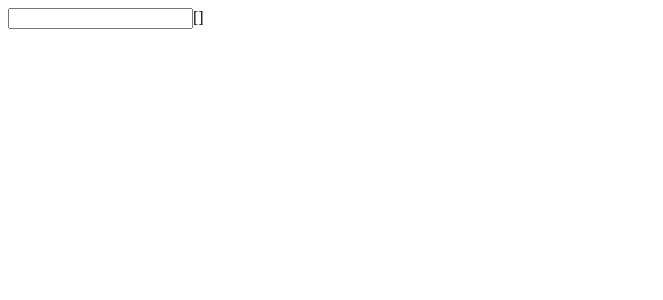
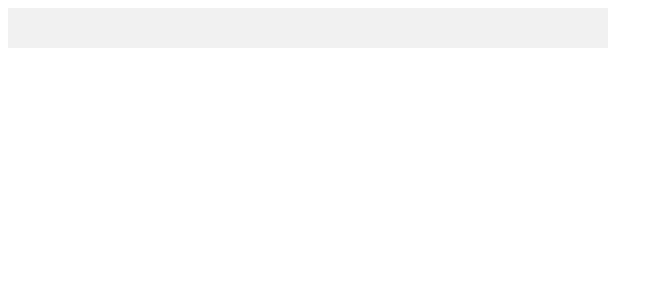
Before and after one commit to poojachoudhary560/react-debounce-throttle, a React (Create React App) app: page / in a window 1280 px wide. Shown: the top 300 px of the page, without its empty margins (0-663 px from the left). Built offline with nearby package versions, Linux system fonts and the light colour scheme.

Commit message:
2 files modified, 2 added

```diff
--- a/src/App.js
+++ b/src/App.js
@@ -1,11 +1,13 @@
 import React from 'react';
 import Search from './components/Search';
+import SearchBox from './components/SearchBox';
 import './style.css';
 
 export default function App() {
   return (
     <div>
-      <Search />
+      {/* <Search /> */}
+      <SearchBox />
     </div>
   );
 }
--- /dev/null
+++ b/src/components/SearchBox/index.css
@@ -0,0 +1,42 @@
+.autocomplete {
+  width: 600px;
+  position: relative;
+  display: inline-block;
+}
+
+input {
+  border: 1px solid transparent;
+  background-color: #f1f1f1;
+  padding: 10px;
+  font-size: 16px;
+}
+input[type='text'] {
+  background-color: #f1f1f1;
+  width: 100%;
+}
+
+.autocomplete-items {
+  position: absolute;
+  border: 1px solid #d4d4d4;
+  border-bottom: none;
+  border-top: none;
+  z-index: 99;
+  top: 100%;
+  left: 0;
+  right: 0;
+}
+.autocomplete-items-hide {
+  display: none;
+}
+.autocomplete-items div {
+  padding: 10px;
+  cursor: pointer;
+  background-color: #fff;
+  border-bottom: 1px solid #d4d4d4;
+}
+
+/*when navigating through the items using the arrow keys:*/
+.autocomplete-active {
+  background-color: DodgerBlue !important;
+  color: #ffffff;
+}
--- /dev/null
+++ b/src/components/SearchBox/index.js
@@ -0,0 +1,38 @@
+import React, { useState } from 'react';
+import './index.css';
+
+const SearchBox = (props) => {
+  const [displaySearch, setDisplaySearch] = useState(false);
+
+  return (
+    <>
+      <div className="autocomplete">
+        <input type="text" id="search" onClick={() => setDisplaySearch(true)}/>
+        <div
+          className={`autocomplete-items ${
+            displaySearch ? '' : 'autocomplete-items-hide'
+          }`}
+        >
+          <div>
+            India
+            <input type="hidden" value="India" />
+          </div>
+          <div>
+            India
+            <input type="hidden" value="India" />
+          </div>
+          <div>
+            India
+            <input type="hidden" value="India" />
+          </div>
+          <div>
+            India
+            <input type="hidden" value="India" />
+          </div>
+        </div>
+      </div>
+    </>
+  );
+};
+
+export default SearchBox;
--- a/src/style.css
+++ b/src/style.css
@@ -1,3 +1,7 @@
-h1, p {
+* {
+  box-sizing: border-box;
+}
+h1,
+p {
   font-family: Lato;
 }
```
